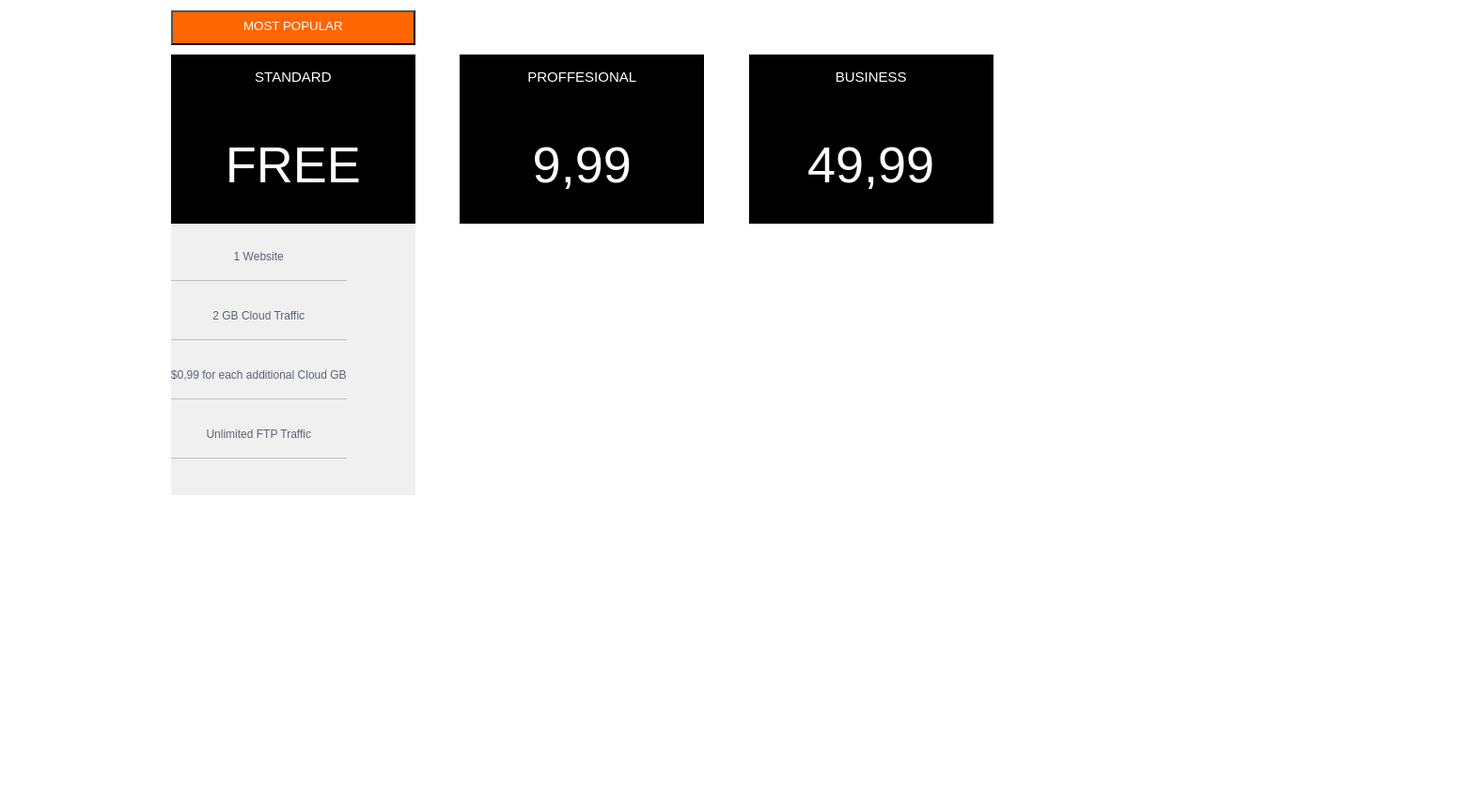
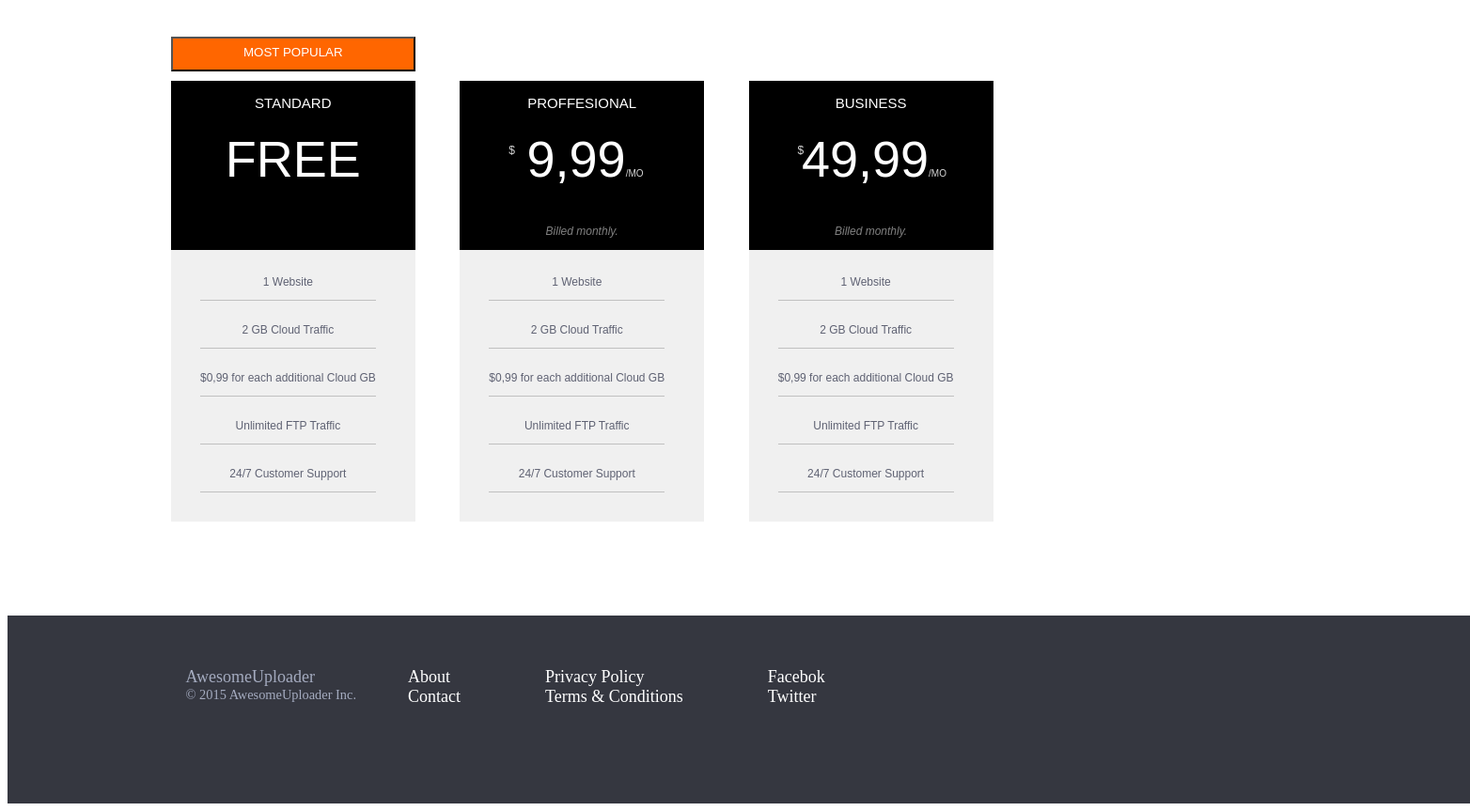
Before and after one commit to RaulBuzila/mini-project, a plain HTML site: page index.html in a window 1280 px wide. Shown: the part 2100-2963 px from the top of the page at 94% size, 1564 px wide, since content can reach past the window. Before the commit the page ends 2627 px from the top, so only its background shows below. Drawn offline with Linux system fonts and the light colour scheme.

Commit message:
almost done. remaining just 1 button

```diff
--- a/LESS/style.less
+++ b/LESS/style.less
@@ -1,27 +1,27 @@
 @base-font: 18px;
 @base-color: rgb(95, 98, 115);
+.class-for-prices{
+  color: rgb(214, 214, 214);
+  font-size: @base-font/1.5;
+}
 .set-dimension(@img-width, @img-height)
 {
   width: @img-width;
   height: @img-height;
 }
-
 .header, .content{
   max-width: 75%;
   color: @base-color;
   font-size: @base-font;
   margin-left: 10%;
 }
-
 .header{
 
 margin-top: 50px;
   margin-bottom: 100px  ;
-
   span:first-child{
     font-weight: bold;
   }
-
   span:last-child{
     float: right;
     font-size: @base-font/1.25;
@@ -30,32 +30,24 @@ margin-top: 50px;
       text-decoration: underline;
       color: @base-color;
     }
-
   }
 }
-
 .content{
   font-family: ProximaNova,sans-serif;
   font-weight: normal;
-
   div{
     float:left;
   }
 }
-
 .columns{
   margin-bottom: 150px;
 }
-
 #first-column{
-
   ul{
-
     margin-left: -40px;
     margin-top: -20px;
     margin-bottom: 40px;
     li{
-
       list-style-type: none;
       display: inline;
       margin-right: 10px;
@@ -68,23 +60,18 @@ margin-top: 50px;
     font-size: @base-font;
   }
 }
-
 #dropbox{
   .set-dimension(100px, 27px);
 }
-
 #google{
   .set-dimension(193px, 24px);
 }
-
 #amazon{
   .set-dimension(130px, 46px);
 }
-
 #angular{
   .set-dimension(115px, 32px);
 }
-
 #backbone{
   .set-dimension(152px, 27px);
 }
@@ -98,7 +85,6 @@ margin-top: 50px;
   .set-dimension(214px, 43px);
   margin-left: 150px;
 }
-
 #sign{
   border-color: rgb(226, 225, 233);
   background-color: rgb(255, 102, 0);
@@ -109,7 +95,6 @@ margin-top: 50px;
   border-color: #5f6273;
   margin-left:30px;
 }
-
 #second-column{
     margin-top: 20px;
     margin-left: 140px;
@@ -121,14 +106,11 @@ margin-top: 50px;
     margin-top: 50%;
   }
 }
-
-
 .details{
   clear: left;
   font-weight: normal;
   text-align: center;
  }
-
 .text{
   margin: 0px 40px 50px 200px;
   text-align: center;
@@ -137,7 +119,6 @@ margin-top: 50px;
     color: rgb(255,83,13);
   }
 }
-
 .circle{
   .set-dimension(60px, 60px);
   border-radius: 50%;
@@ -147,28 +128,21 @@ margin-top: 50px;
     margin-top: 20px;
     margin-left:20px;
   }
-
   .bell{
     color: white;
     margin-left: 22px;
     margin-top: 22px;
   }
 }
-
-
 .coloane-bulinate{
   margin-left: 55px;
   margin-bottom: 50px;
 }
-
 .column-1, .column-2, .column-3{
-
   width: 30%;
-
   .column-1{
     margin-left:350px;
   }
-
   .list{
     font-size: @base-font/1.75;
     margin-top:10px;
@@ -186,6 +160,22 @@ margin-top: 50px;
     }
   }
 }
+.comming-button{
+  .set-dimension(65px,20px);
+  background-color: rgb(255, 102, 0);
+  span{
+    color: white;
+    font-size: 7px;
+    text-align: center;
+    margin: 5%;
+  }
+}
+
+
+#comming{
+
+}
+
 
 .details2{
   clear: left;
@@ -193,7 +183,6 @@ margin-top: 50px;
   font-weight: normal;
   text-align: center;
 }
-
 .text2{
   margin: 0px 40px 50px 200px;
   text-align: center;
@@ -202,9 +191,6 @@ margin-top: 50px;
     color: rgb(255,83,13);
   }
 }
-
-
-
 .offer{
   margin-bottom: 10px;
   margin-left: 5%;
@@ -216,41 +202,93 @@ margin-top: 50px;
     padding-bottom: 5px;
   }
 }
-
 .clear{
   clear: both;
 }
-
   .black-div{
     .set-dimension(260px,180px);
     margin-left: 5%;
     float: left;
     background-color: black;
+    #dollar{
+      .class-for-prices;
+      position: relative;
+      left: 52px;
+      top: 20px;
+    }
     p{
       color:white;
       text-align: center;
       font-size: @base-font*3;
+      .month{
+        font-size: 10px;
+        color: rgb(214, 214, 214);
+        position: relative;
       }
     }
-
+    .floating-black-div{
+      margin-top:20px;
+    }
+    p:last-child{
+      .class-for-prices;
+      font-style: italic;
+      position: relative;
+      bottom: 15px;
+      color: grey;
+    }
+  }
 #standard-free, #professional, #business{
   text-align: center;
   color:white;
   font-size: @base-font/1.2;
 }
-
 .benefits{
   background-color: rgb(240, 240, 240);
   margin-left: 5%;
   .set-dimension(260px, 289px);
+  .inside-benefits{
+    margin-left: 12%;
+    margin-left: 12%;
     p:first-child{
-    margin-top: 10px;
+      margin-top: 15px;
     }
     p{
       font-size: 12px;
       font-family: Arial;
       text-align: center;
       border-bottom: 1px solid rgba(0,0,0,.2);
-    padding: 18px 0px;
+      padding: 12px 0px;
     }
   }
+}
+.clear-div{
+  clear: both;
+}
+.footer{
+  padding-left: 15%;
+  margin-top: 100px;
+  .set-dimension(1366px, 200px);
+  background-color: rgb(53, 55, 64);
+  .footer-column{
+    margin-left: 90px;
+    padding-top: 30px;
+    font-size: @base-font;
+    float:left;
+    color: white;
+    p:first-child{
+      margin-top: 25px;
+    }
+    p{
+      margin-bottom: 0px;
+      margin-top: 0px;
+    }
+  }
+  .footer-1{
+    margin-right: -35px;
+    margin-left: 0px;
+    color: #a4abbf;
+    p:last-child{
+      font-size: @base-font/1.25;
+    }
+  }
+}
--- a/index.html
+++ b/index.html
@@ -88,7 +88,7 @@
                 <p>Built by developers. We understand the importance of good docs.</p></div>
             <div class="list">
                 <div class="circle"><i class="my-icon fa fa-globe fa-2x" aria-hidden="true"></i></div>
-                <p>Chunking</p>
+                <p>Chunking</p><div id="comming" class="comming-button"><span>COMMING SOON</span></div>
                 <p>Multiple chunks for each file are uploaded simultaneously</p></div>
 
         </div>
@@ -135,9 +135,7 @@
                 <p>Image manipulation</p>
                 <p>Preview and rescale images before uploading them.</p></div>
         </div>
-
         </div>
-
         <h2 class="details2">Pricing</h2>
 
         <div class="text2">
@@ -155,17 +153,32 @@
 
         <div class="black-div" >
             <p id="standard-free">STANDARD</p>
-            <p>FREE</p>
+            <p class="floating-black-div">FREE</p>
+            <p></p>
+            <p></p>
         </div>
         <div class="black-div">
             <p id="professional">PROFFESIONAL</p>
-            <p>9,99</p>
+            <div id="dollar">$</div>
+            <p class="floating-black-div">9,99<span class="month">/MO</span></p>
+            <p>Billed monthly.</p>
+
         </div>
         <div class="black-div" >
             <p id="business"> BUSINESS </p>
-            <p>49,99</p>
+            <div id="dollar">$</div>
+            <p class="floating-black-div">49,99<span class="month">/MO</span></p>
+            <p>Billed monthly.</p>
         </div>
-
+        <div class="benefits">
+            <div class="inside-benefits">
+                <p>1 Website</p>
+                <p>2 GB Cloud Traffic</p>
+                <p>$0,99 for each additional Cloud GB</p>
+                <p>Unlimited FTP Traffic</p>
+                <p>24/7 Customer Support</p>
+            </div>
+        </div>
 
         <div class="benefits">
             <div class="inside-benefits">
@@ -173,20 +186,40 @@
                 <p>2 GB Cloud Traffic</p>
                 <p>$0,99 for each additional Cloud GB</p>
                 <p>Unlimited FTP Traffic</p>
+                <p>24/7 Customer Support</p>
+            </div>
+        </div>
+        <div class="benefits">
+            <div class="inside-benefits">
+                <p>1 Website</p>
+                <p>2 GB Cloud Traffic</p>
+                <p>$0,99 for each additional Cloud GB</p>
+                <p>Unlimited FTP Traffic</p>
+                <p>24/7 Customer Support</p>
             </div>
         </div>
     </div>
+    <div class="clear-div"></div>
 
 
-
-
-
-
-    <footer>
-
-
-
-    </footer>
+    <div class="footer">
+        <div class="footer-column footer-1">
+            <p>AwesomeUploader</p>
+            <p>© 2015 AwesomeUploader Inc.</p>
+        </div>
+        <div class="footer-column">
+            <p>About</p>
+            <p>Contact</p>
+        </div>
+        <div class="footer-column">
+            <p>Privacy Policy</p>
+            <p>Terms & Conditions</p>
+        </div>
+        <div class="footer-column">
+            <p>Facebok</p>
+            <p>Twitter</p>
+        </div>
+    </div>
 
 </body>
 </html>
```
Also changed, not shown: CSS/style.css. Lines whose indentation alone changed are shown as unchanged.
